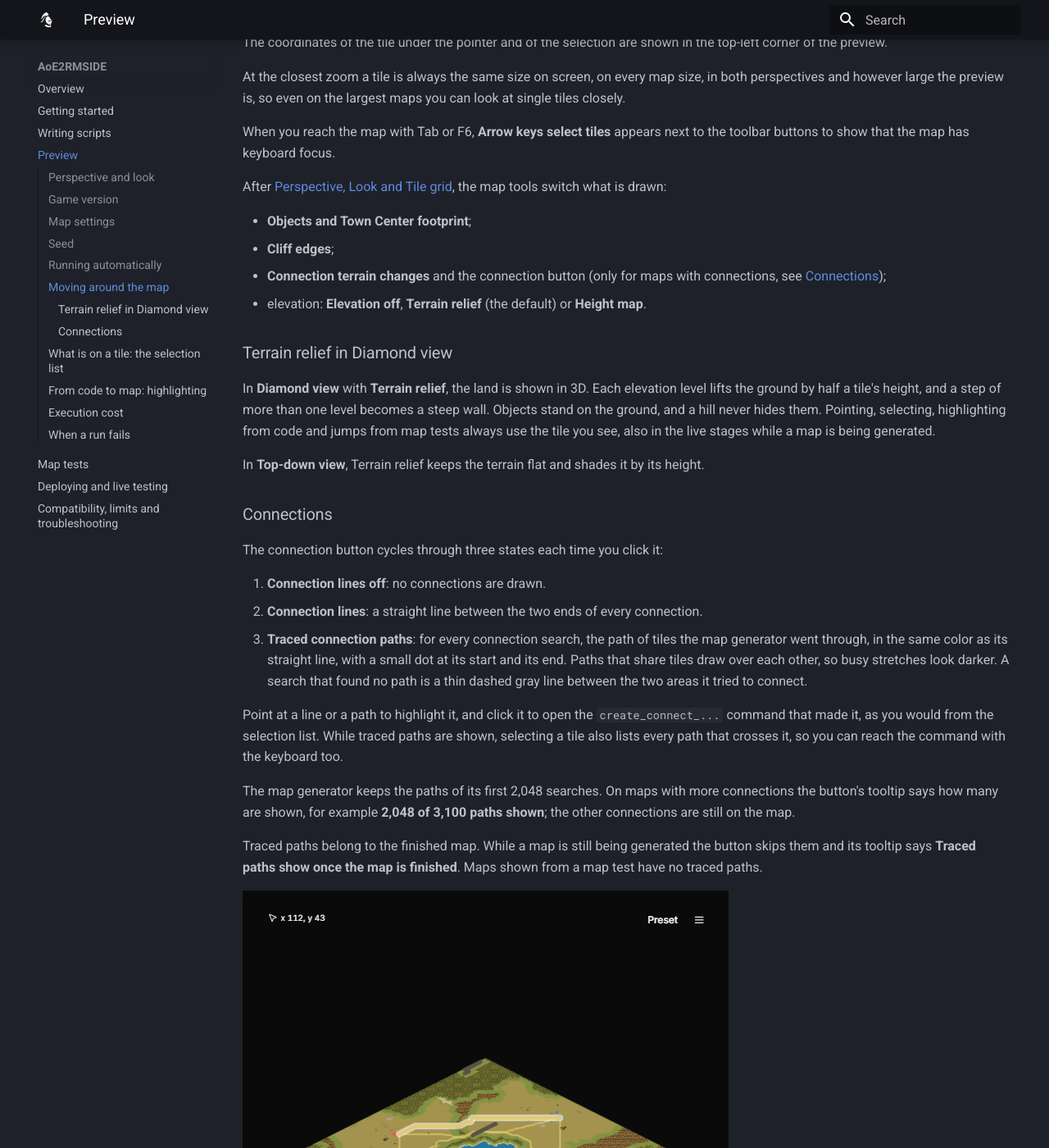
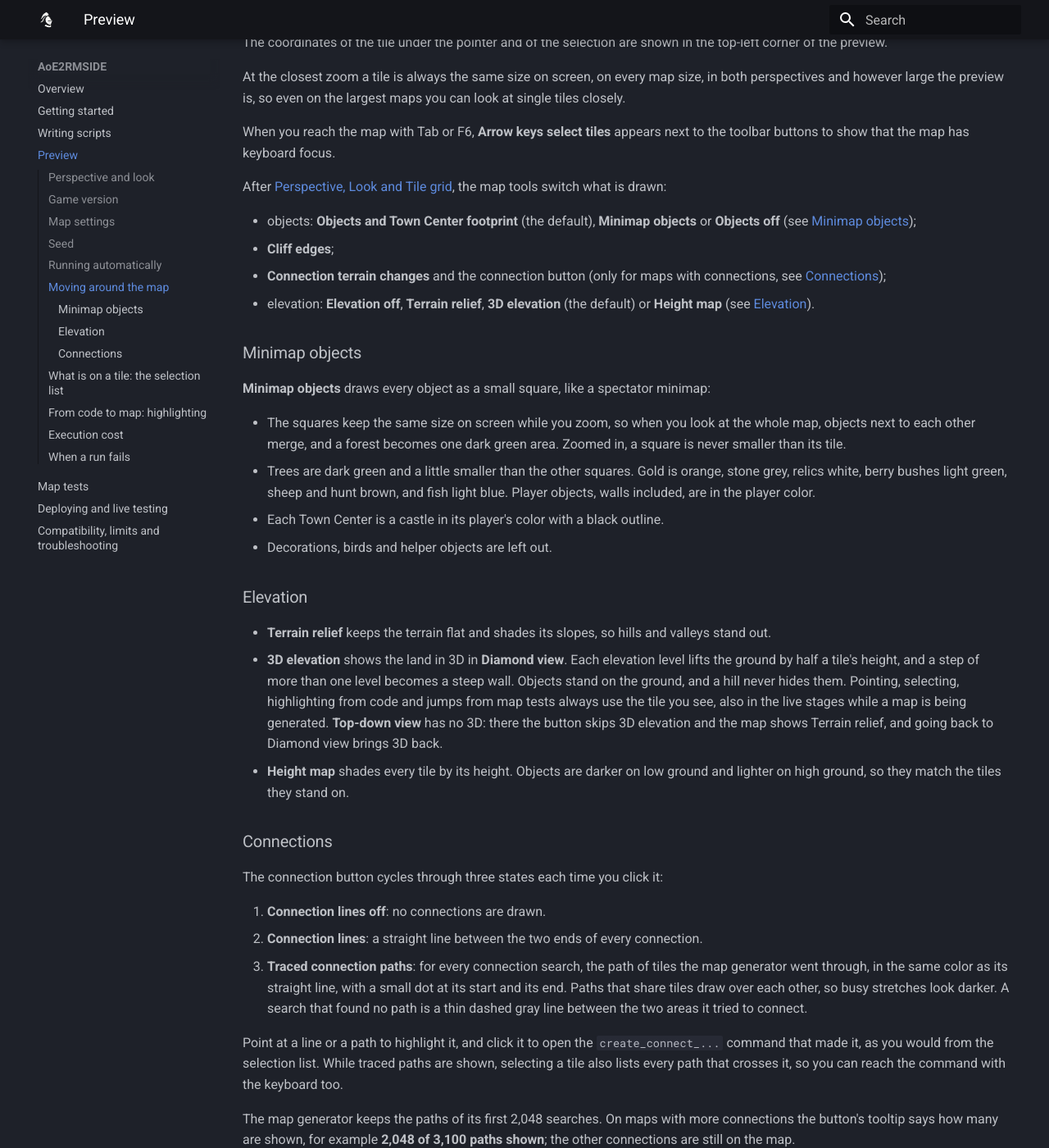
Before and after one commit to aoe2control/aoe2control.github.io, an MkDocs documentation site: the page built from docs/aoe2rmside/preview.md, in a window 1280 px wide and 1400 px high, scrolled down 4851 px. Shown: the whole window at 82% size. Built offline with MkDocs 1.6.1 and Material for MkDocs 9.7.7, drawn with Linux system fonts in a browser that asks for light colours.

Commit message:
AoE2RMSIDE 1.1.0: minimap objects, 3D elevation, map icon sizes
Co-Authored-By: Claude Opus 5.5 <noreply@anthropic.com>

```diff
--- a/docs/aoe2rmside/preview.md
+++ b/docs/aoe2rmside/preview.md
@@ -202,24 +202,43 @@ next to the toolbar buttons to show that the map has keyboard focus.
 After [Perspective, Look and Tile grid](#perspective-and-look), the map tools
 switch what is drawn:
 
-- **Objects and Town Center footprint**;
+- objects: **Objects and Town Center footprint** (the default), **Minimap
+  objects** or **Objects off** (see [Minimap objects](#minimap-objects));
 - **Cliff edges**;
 - **Connection terrain changes** and the connection button (only for maps
   with connections, see [Connections](#connections));
-- elevation: **Elevation off**, **Terrain relief** (the default) or
-  **Height map**.
+- elevation: **Elevation off**, **Terrain relief**, **3D elevation** (the
+  default) or **Height map** (see [Elevation](#elevation)).
 
-### Terrain relief in Diamond view
+### Minimap objects
 
-In **Diamond view** with **Terrain relief**, the land is shown in 3D. Each
-elevation level lifts the ground by half a tile's height, and a step of more
-than one level becomes a steep wall. Objects stand on the ground, and a hill
-never hides them. Pointing, selecting, highlighting from code and jumps from
-map tests always use the tile you see, also in the live stages while a map is
-being generated.
+**Minimap objects** draws every object as a small square, like a spectator
+minimap:
 
-In **Top-down view**, Terrain relief keeps the terrain flat and shades it by
-its height.
+- The squares keep the same size on screen while you zoom, so when you look at
+  the whole map, objects next to each other merge, and a forest becomes one
+  dark green area. Zoomed in, a square is never smaller than its tile.
+- Trees are dark green and a little smaller than the other squares. Gold is
+  orange, stone grey, relics white, berry bushes light green, sheep and hunt
+  brown, and fish light blue. Player objects, walls included, are in the
+  player color.
+- Each Town Center is a castle in its player's color with a black outline.
+- Decorations, birds and helper objects are left out.
+
+### Elevation
+
+- **Terrain relief** keeps the terrain flat and shades its slopes, so hills
+  and valleys stand out.
+- **3D elevation** shows the land in 3D in **Diamond view**. Each elevation
+  level lifts the ground by half a tile's height, and a step of more than one
+  level becomes a steep wall. Objects stand on the ground, and a hill never
+  hides them. Pointing, selecting, highlighting from code and jumps from map
+  tests always use the tile you see, also in the live stages while a map is
+  being generated. **Top-down view** has no 3D: there the button skips 3D
+  elevation and the map shows Terrain relief, and going back to Diamond view
+  brings 3D back.
+- **Height map** shades every tile by its height. Objects are darker on low
+  ground and lighter on high ground, so they match the tiles they stand on.
 
 ### Connections
 
```
Also changed, not shown: docs/aoe2rmside/deploying-and-live-testing.md (+22 -9 lines).
